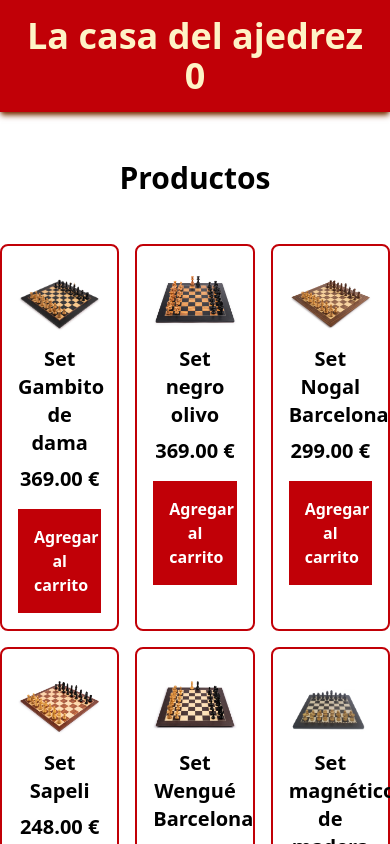
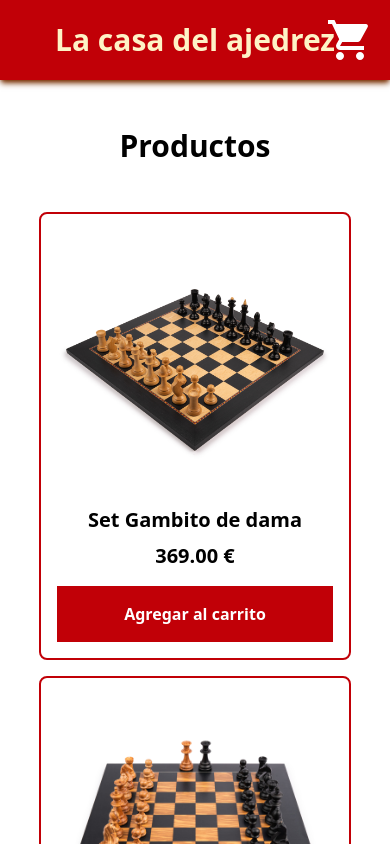
Before and after one commit to tajamar-practicas-ale/react-usecontext-reducer, a React (Vite) app: page / in a window 390 px wide. Shown: the top 844 px of the page. Built offline with nearby package versions, Linux system fonts and the light colour scheme.

Commit message:
responsive design and cart

```diff
--- a/src/App.jsx
+++ b/src/App.jsx
@@ -1,7 +1,7 @@
 import { useState } from 'react'
 import './App.css'
 import Product from './components/Product'
-// import { Cartprueba } from './components/Cartprueba'
+// import { Cart } from './components/Cart'
 import { productos } from './data/productos'
 import { Header } from './components/Header'
 
@@ -13,7 +13,7 @@ function App() {
       <Header />
       <main className='w-full'>
         <h1 className='text-center font-bold text-3xl my-12'>Productos</h1>
-        <section className='grid grid-cols-3 gap-4 w-full lg:w-[80%] mx-auto pb-10'>
+        <section className='flex flex-col lg:grid lg:grid-cols-3 gap-4 w-[80%] mx-auto pb-10'>
           {
             product.map((item) => {
               return <Product key={item.id} product={item}></Product>
@@ -21,7 +21,6 @@ function App() {
             )
           }
         </section>
-        {/* <Cartprueba /> */}
       </main>
     </>
   )
--- /dev/null
+++ b/src/components/Cart.jsx
@@ -0,0 +1,83 @@
+import React, { useContext } from 'react'
+import { CartContext } from '../context/CartContext'
+
+export const Cart = () => {
+    const { cart, addItem, removeItem, clearCart, decrementItem } = useContext(CartContext)
+
+    // Calcular el total de precios
+    const totalPrice = cart.items.reduce((acc, item) => acc + item.precio * item.quantity, 0);
+
+    // Eliminar producto
+    const handleRemove = (id) => {
+        removeItem(id);
+    };
+
+    return (
+        <div className="absolute right-0 mt-2 w-100 bg-white shadow-lg rounded p-4 z-50 border animate-fade-in">
+            <div className="p-4 border-b flex justify-between items-center">
+                <h2 className="text-xl text-black font-bold">Tu carrito</h2>
+            </div>
+
+            {cart.items.length === 0 ? (
+                <p className="text-center text-gray-600">El carrito está vacío</p>
+            ) : (
+                <>
+                    <ul className="max-h-64 overflow-y-auto space-y-3">
+                        {cart.items.map((item) => (
+                            <li key={item.id} className="flex gap-3 items-center">
+                                <img src={item.img} alt={item.name} className="w-12 h-12 rounded object-cover" />
+                                <div className="flex-1">
+                                    <h4 className="font-semibold">{item.name}</h4>
+                                    <p className="text-sm">Precio unitario: €{item.precio}</p>
+                                    <p className="text-sm">Cantidad: {item.quantity}</p>
+                                    <p className="text-sm font-semibold">Subtotal: €{item.precio * item.quantity}</p>
+                                </div>
+
+                                <div className="flex gap-2">
+                                    {/* Aumentar cantidad */}
+                                    <button
+                                        onClick={() => {
+                                            addItem(item);
+                                        }}
+                                        className="px-2 cursor-pointer bg-green-600 text-white rounded"
+                                    >
+                                        +
+                                    </button>
+
+                                    {/* Disminuir cantidad */}
+                                    <button
+                                        onClick={() => decrementItem(item.id)}
+                                        className="px-2 cursor-pointer bg-yellow-500 text-white rounded"
+                                    >
+                                        −
+                                    </button>
+
+                                    {/* Eliminar el producto */}
+                                    <button
+                                        onClick={() => handleRemove(item.id)}
+                                        className="px-2 cursor-pointer bg-red-500 text-white rounded"
+                                    >
+                                        Eliminar
+                                    </button>
+                                </div>
+                            </li>
+                        ))}
+                    </ul>
+
+                    {/* Total del carrito */}
+                    <div className="pt-4 border-t mt-2">
+                        <p className="font-bold text-right">Total: €{totalPrice.toFixed(2)}</p>
+                        <button
+                            onClick={() => {
+                                clearCart();
+                            }}
+                            className="mt-2 w-full bg-red-700 text-white py-2 rounded"
+                        >
+                            Vaciar carrito
+                        </button>
+                    </div>
+                </>
+            )}
+        </div>
+    )
+}
--- a/src/components/Cartprueba.jsx
+++ /dev/null
@@ -1,19 +0,0 @@
-import React, { useContext, useEffect } from 'react'
-import { CartContext } from '../context/CartContext'
-
-export const Cartprueba = () => {
-
-    const { cart } = useContext(CartContext)
-
-    const totalItems = cart.items.reduce((acc, item) => acc + item.quantity, 0); // acc se crea como argumento de reduce y tiene el valor inicial de 0
-
-    useEffect(() => {
-        localStorage.setItem('totalItems', JSON.stringify(totalItems))
-    }, [totalItems])
-
-    return (
-        <div>
-            <h1>{totalItems}</h1>
-        </div>
-    )
-}
--- a/src/components/Header.jsx
+++ b/src/components/Header.jsx
@@ -1,13 +1,42 @@
-import React from 'react'
-import { Cartprueba } from './Cartprueba'
+import React, { useState, useEffect, useRef } from 'react'
+import { Cart } from './Cart';
 
 export const Header = () => {
+    const [isOpen, setIsOpen] = useState(false);
+
+    // const dropdownRef = useRef(null);
+
+    // Cierra el dropdown al hacer clic fuera
+    // useEffect(() => {
+    //     const handleClickOutside = (e) => {
+    //         if (dropdownRef.current && !dropdownRef.current.contains(e.target)) {
+    //             setIsOpen(false);
+    //         }
+    //     };
+    //     document.addEventListener('mousedown', handleClickOutside);
+    //     return () => document.removeEventListener('mousedown', handleClickOutside);
+    // }, []);
+
     return (
-        <header className='bg-red-700 text-amber-100 text-4xl font-bold text-center py-4 shadow-md shadow-amber-900'>
-            <h1>
-                La casa del ajedrez
-            </h1>
-            <Cartprueba />
-        </header>
+        <>
+            <header className='bg-red-700 text-amber-100 flex text-4xl font-bold p-4 shadow-md shadow-amber-900'>
+                <div className='w-full flex justify-start'>
+                    <a href="https://www.github.com/alexanderrjstj" className='flex items-center' target='_blank'>
+                        <svg xmlns="http://www.w3.org/2000/svg" width="48" height="48" viewBox="0 0 24 24"><g fill="none" stroke="#fff" stroke-linecap="round" stroke-linejoin="round" stroke-width="2"><path stroke-dasharray="32" stroke-dashoffset="32" d="M12 4c1.67 0 2.61 0.4 3 0.5c0.53 -0.43 1.94 -1.5 3.5 -1.5c0.34 1 0.29 2.22 0 3c0.75 1 1 2 1 3.5c0 2.19 -0.48 3.58 -1.5 4.5c-1.02 0.92 -2.11 1.37 -3.5 1.5c0.65 0.54 0.5 1.87 0.5 2.5c0 0.73 0 3 0 3M12 4c-1.67 0 -2.61 0.4 -3 0.5c-0.53 -0.43 -1.94 -1.5 -3.5 -1.5c-0.34 1 -0.29 2.22 0 3c-0.75 1 -1 2 -1 3.5c0 2.19 0.48 3.58 1.5 4.5c1.02 0.92 2.11 1.37 3.5 1.5c-0.65 0.54 -0.5 1.87 -0.5 2.5c0 0.73 0 3 0 3"><animate fill="freeze" attributeName="stroke-dashoffset" dur="0.7s" values="32;0" /></path><path stroke-dasharray="10" stroke-dashoffset="10" d="M9 19c-1.41 0 -2.84 -0.56 -3.69 -1.19c-0.84 -0.63 -1.09 -1.66 -2.31 -2.31"><animate fill="freeze" attributeName="stroke-dashoffset" begin="0.8s" dur="0.2s" values="10;0" /></path></g></svg>
+                    </a>
+                </div>
+                <div className='w-full flex items-center justify-center'>
+                    <h1 className='text-3xl lg:text-4xl text-center shrink-0 font-bold'>
+                        La casa del ajedrez
+                    </h1>
+                </div>
+                <div className='w-full flex justify-end items-center' >
+                    <span onClick={() => setIsOpen((prev) => !prev)} className='cursor-pointer'>
+                        <svg xmlns="http://www.w3.org/2000/svg" width="48" height="48" viewBox="0 0 24 24"><path fill="#fff" d="M7 22q-.825 0-1.412-.587T5 20t.588-1.412T7 18t1.413.588T9 20t-.587 1.413T7 22m10 0q-.825 0-1.412-.587T15 20t.588-1.412T17 18t1.413.588T19 20t-.587 1.413T17 22M5.2 4h14.75q.575 0 .875.513t.025 1.037l-3.55 6.4q-.275.5-.737.775T15.55 13H8.1L7 15h12v2H7q-1.125 0-1.7-.987t-.05-1.963L6.6 11.6L3 4H1V2h3.25z" /></svg>
+                    </span>
+                </div>
+            </header>
+            {isOpen && <Cart />}
+        </>
     )
 }
--- a/src/context/CartContext.jsx
+++ b/src/context/CartContext.jsx
@@ -30,6 +30,23 @@ function cartReducer(state, action) {
                 items: state.items.filter(item => item.id !== action.payload.id),
             };
 
+        case 'DECREMENT_ITEM': {
+
+            const index = state.items.findIndex(item => item.id === action.payload.id);
+
+            // Si el producto está en el carrito, disminuye la cantidad
+            if (index !== -1) {
+                const updatedItems = [...state.items];
+                if (updatedItems[index].quantity > 1) {
+                    updatedItems[index].quantity -= 1;
+                } else {
+                    updatedItems.splice(index, 1); // elimina si la cantidad llega a 0
+                }
+                return { ...state, items: updatedItems };
+            }
+            return state;
+        }
+
         case 'CLEAR_CART':
             return initialState;
 
@@ -49,9 +66,10 @@ export const CartProvider = ({ children }) => {
     const addItem = (item) => dispatch({ type: 'ADD_ITEM', payload: item });
     const removeItem = (id) => dispatch({ type: 'REMOVE_ITEM', payload: { id } });
     const clearCart = () => dispatch({ type: 'CLEAR_CART' });
+    const decrementItem = (id) => dispatch({ type: 'DECREMENT_ITEM', payload: { id } });
 
     return (
-        <CartContext.Provider value={{ cart: state, addItem, removeItem, clearCart }}>
+        <CartContext.Provider value={{ cart: state, addItem, removeItem, clearCart, decrementItem }}>
             {children}
         </CartContext.Provider>
     );
--- a/src/main.jsx
+++ b/src/main.jsx
@@ -5,9 +5,9 @@ import App from './App.jsx'
 import { CartProvider } from './context/CartContext.jsx'
 
 createRoot(document.getElementById('root')).render(
-  <StrictMode>
-    <CartProvider>
-      <App />
-    </CartProvider>
-  </StrictMode>,
+  // <StrictMode>
+  <CartProvider>
+    <App />
+  </CartProvider>
+  // </StrictMode>,
 )
```
